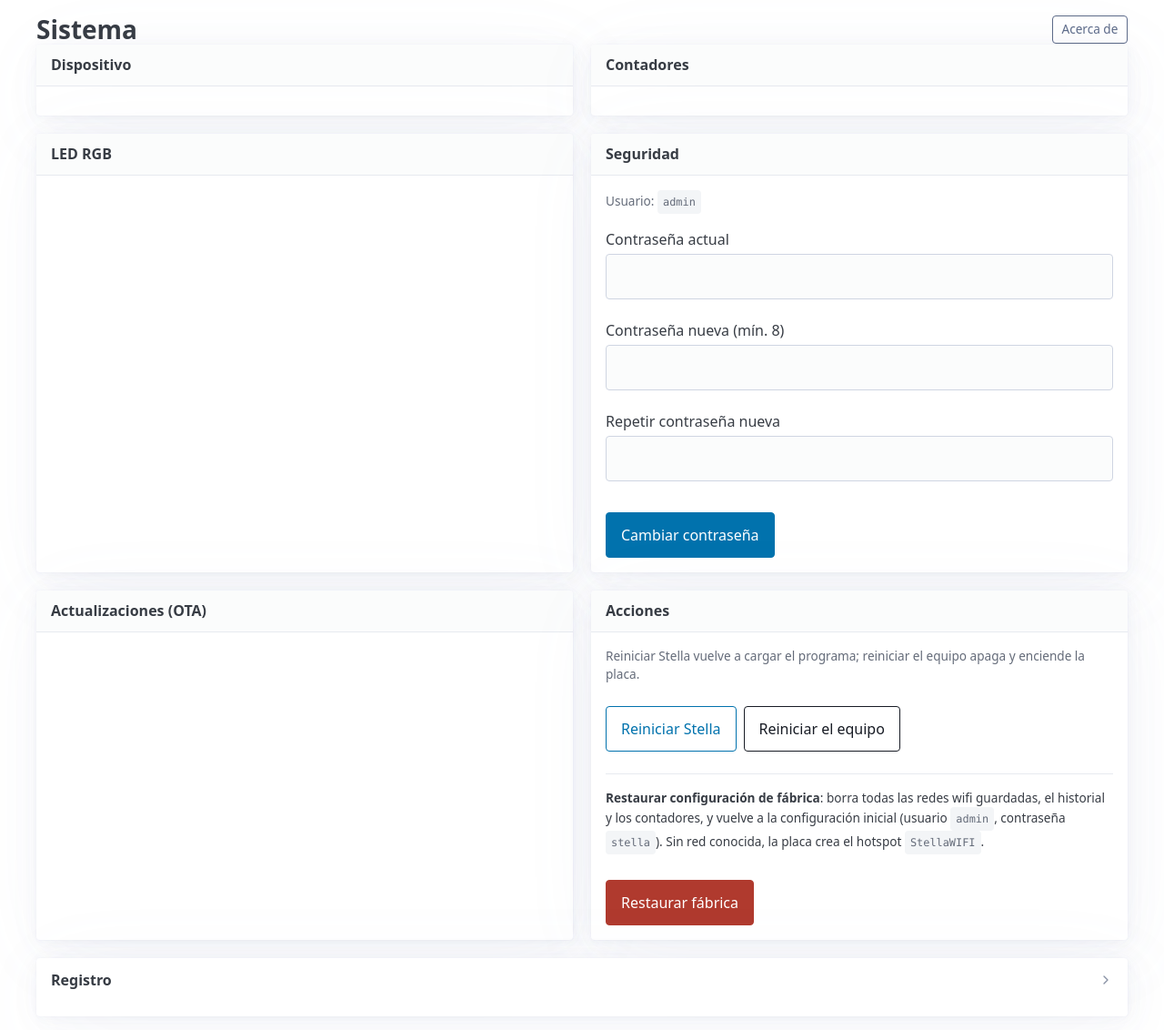
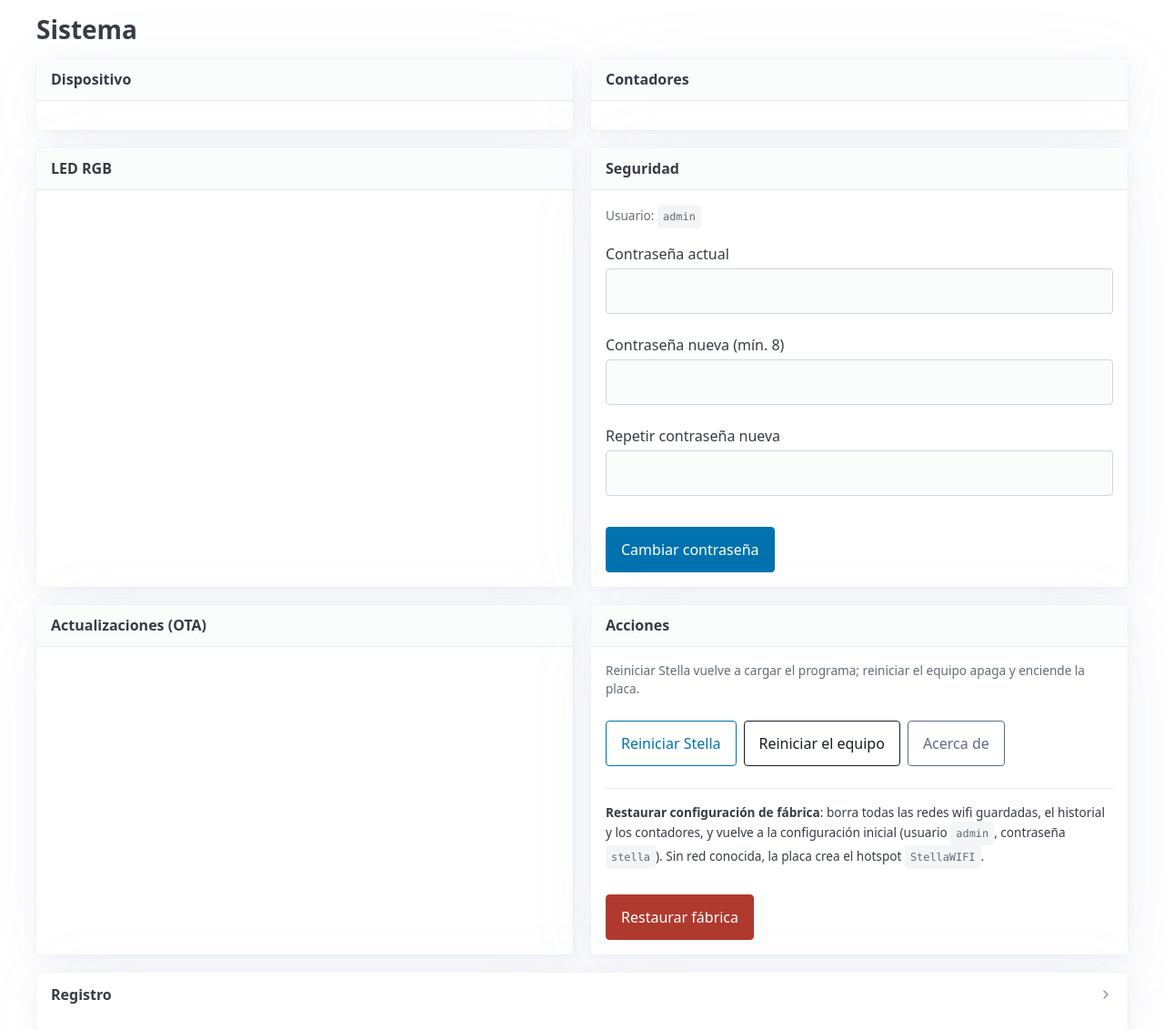
Before and after one commit to lisoft-ec/stella, a Python web app: template stella/web/templates/system.html in a window 1280 px wide. Shown: the part 111-1243 px from the top of the page at 91% size. Run offline with Jinja, Linux system fonts and the light colour scheme; the template is opened without the code that fills it: most values are stand-ins (such as "Sample title", 1, 10 or a date in 2020).

Commit message:
refactor(web): botón «Acerca de» en el panel de Acciones
Co-Authored-By: Claude Opus 5.5 <noreply@anthropic.com>

```diff
--- a/stella/web/static/app.css
+++ b/stella/web/static/app.css
@@ -92,9 +92,6 @@ body.resetting main { opacity: .5; pointer-events: none; }
 .inline-check { display: flex; align-items: center; gap: .3rem; white-space: nowrap; margin-bottom: .5rem; font-size: .85rem; }
 .inline-check input { margin: 0; }
 
-.page-head { display: flex; align-items: center; justify-content: space-between; gap: .5rem; flex-wrap: wrap; }
-.page-head h2 { margin-bottom: 0; }
-.page-head > button { width: auto; margin: 0; }
 ul.about li { list-style: none; margin-bottom: .4rem; }
 ul.about { padding-left: 0; }
 .table-scroll { overflow-x: auto; max-width: 100%; }
--- a/stella/web/templates/system.html
+++ b/stella/web/templates/system.html
@@ -1,26 +1,7 @@
 {% extends "base.html" %}
 {% block title %}Sistema{% endblock %}
 {% block content %}
-<div class="page-head" x-data="{ about: false }">
-  <h2>Sistema</h2>
-  <button class="outline secondary small" @click="about = true">Acerca de</button>
-  <dialog :open="about" @keydown.escape.window="about = false" @click.self="about = false">
-    <article>
-      <header>
-        <button aria-label="Cerrar" rel="prev" @click="about = false"></button>
-        <strong>Stella {{ version }}</strong>
-      </header>
-      <p>Contador de personas con visión artificial sobre Google Coral.</p>
-      <ul class="about">
-        <li><strong>Idea original:</strong> Silttec · <a href="https://www.silttec.com" target="_blank" rel="noopener">www.silttec.com</a></li>
-        <li><strong>Versión 2:</strong> Lisoft · <a href="https://www.lisoft.net" target="_blank" rel="noopener">www.lisoft.net</a></li>
-        <li><strong>Comercialización:</strong> AV Electronics · <a href="https://www.avelectronics.cc" target="_blank" rel="noopener">www.avelectronics.cc</a></li>
-      </ul>
-      <p class="small muted">Silttec | Lisoft ® 2026</p>
-      <footer><button @click="about = false">Cerrar</button></footer>
-    </article>
-  </dialog>
-</div>
+<h2>Sistema</h2>
 <div class="panels">
   <article x-data="deviceForm()">
     <header><strong>Dispositivo</strong></header>
@@ -144,6 +125,25 @@
       <div class="toolbar">
         <button class="outline" @click="restart()">Reiniciar Stella</button>
         <button class="outline contrast" @click="reboot()">Reiniciar el equipo</button>
+        <span x-data="{ about: false }">
+          <button class="outline secondary" @click="about = true">Acerca de</button>
+          <dialog :open="about" @keydown.escape.window="about = false" @click.self="about = false">
+            <article>
+              <header>
+                <button aria-label="Cerrar" rel="prev" @click="about = false"></button>
+                <strong>Stella {{ version }}</strong>
+              </header>
+              <p>Contador de personas con visión artificial sobre Google Coral.</p>
+              <ul class="about">
+                <li><strong>Idea original:</strong> Silttec · <a href="https://www.silttec.com" target="_blank" rel="noopener">www.silttec.com</a></li>
+                <li><strong>Versión 2:</strong> Lisoft · <a href="https://www.lisoft.net" target="_blank" rel="noopener">www.lisoft.net</a></li>
+                <li><strong>Comercialización:</strong> AV Electronics · <a href="https://www.avelectronics.cc" target="_blank" rel="noopener">www.avelectronics.cc</a></li>
+              </ul>
+              <p class="small muted">Silttec | Lisoft ® 2026</p>
+              <footer><button @click="about = false">Cerrar</button></footer>
+            </article>
+          </dialog>
+        </span>
       </div>
       <hr>
       <p class="small"><strong>Restaurar configuración de fábrica</strong>: borra todas las redes wifi guardadas,
```
